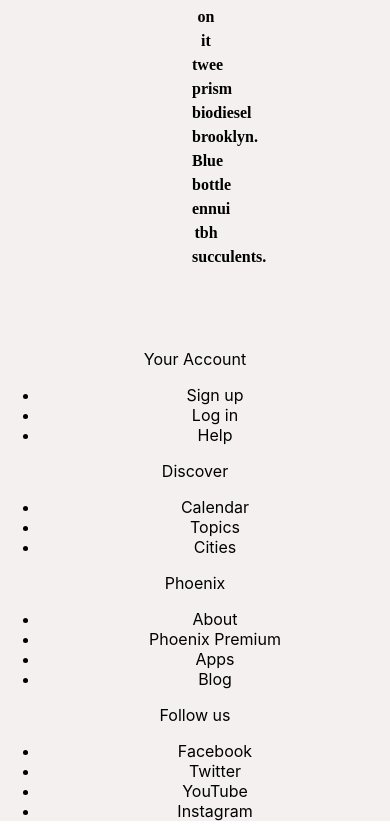
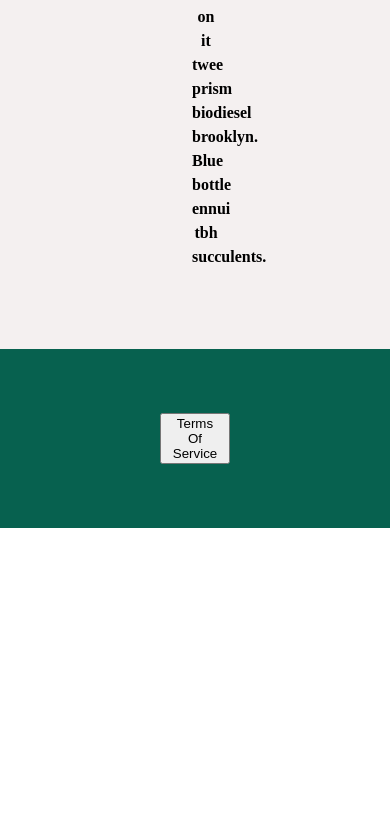
Before and after one commit to BloomTech-Labs/phoenix-fe, a React (Create React App) app: page / in a window 390 px wide. Shown: the part 1089-1926 px from the top of the page. After the commit the page ends 1617 px from the top, so only its background shows below. Built offline with nearby package versions, Linux system fonts and the light colour scheme; a web font is replaced by a local one.

Commit message:
Footer + Styles, partially mobile responsive

```diff
--- a/src/components/Footer.js
+++ b/src/components/Footer.js
@@ -1,10 +1,13 @@
 import React from 'react';
+import Terms from './Terms.js';
+import '../styles/Footer.css';
 
 const Footer = () => {
 
     return (
         <footer>
         <section>
+            <div className="info">
                 <div>
                     Your Account
                     <ul>
@@ -39,10 +42,13 @@
                         <li>Instagram</li>
                     </ul>
                 </div>
+            </div>
         </section>
+        <section className="terms-section">
             <div>
-
+            <Terms />
             </div>
+        </section>
         </footer>
     )
 }
--- /dev/null
+++ b/src/styles/Footer.css
@@ -0,0 +1,42 @@
+section {
+    background-color: #0B8B71;
+}
+
+.info {
+    display: flex;
+    width: 1000px;
+    justify-content: space-between;
+    margin: 0 auto;
+    color: #F4F0F0;
+}
+.info  ul {
+    list-style: none;
+    text-align: left;
+    line-height: 3rem;
+    padding: 0;
+}
+.info div {
+    text-align: left;
+    margin: 5rem;
+}
+.terms-section {
+    background-color: #07614f;
+    text-align: left;
+    justify-content: center;
+}
+.terms-section div {
+    width: 1000px;
+    padding: 2rem 5rem;
+    margin: 0 auto;
+}
+
+@media (max-width: 768px) {
+
+    .info {
+        display: none;
+    }
+
+    .terms-section div {
+        width: auto;
+    }
+}
```
Lines whose indentation alone changed are shown as unchanged.
